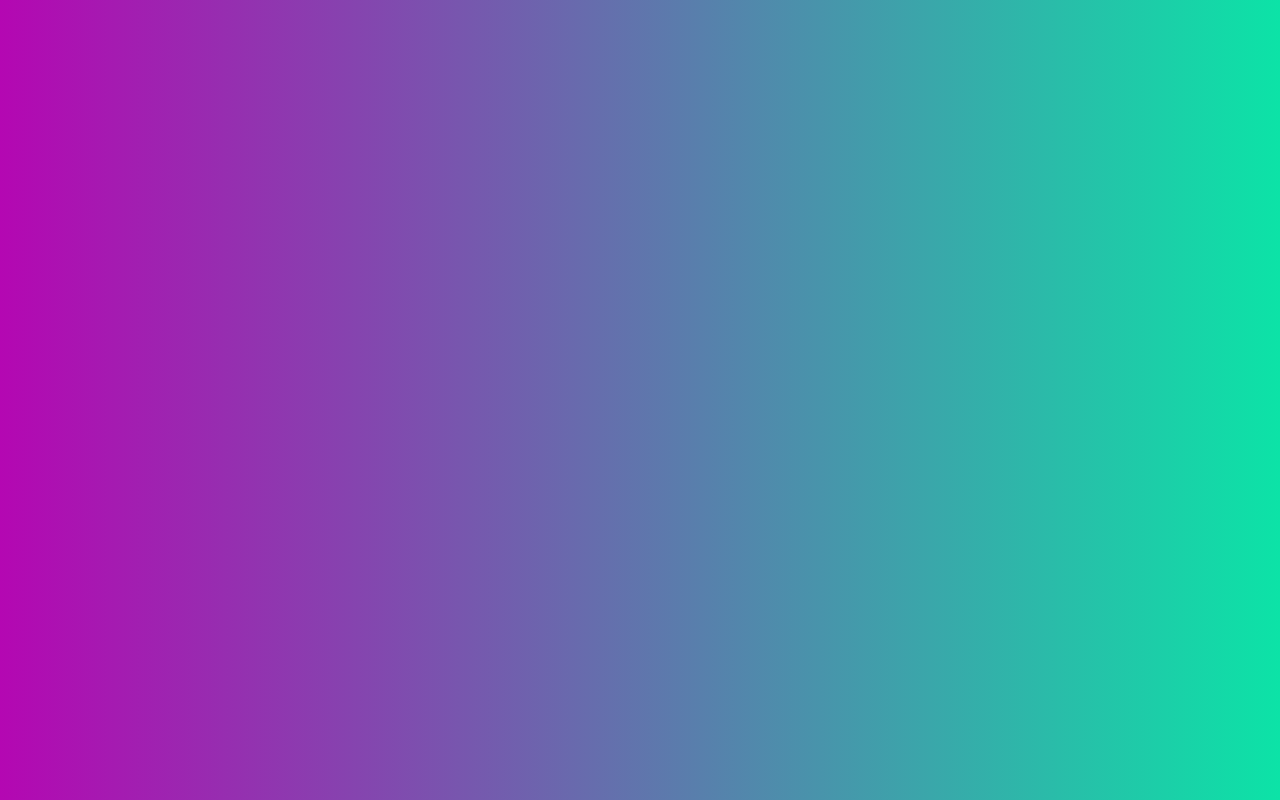
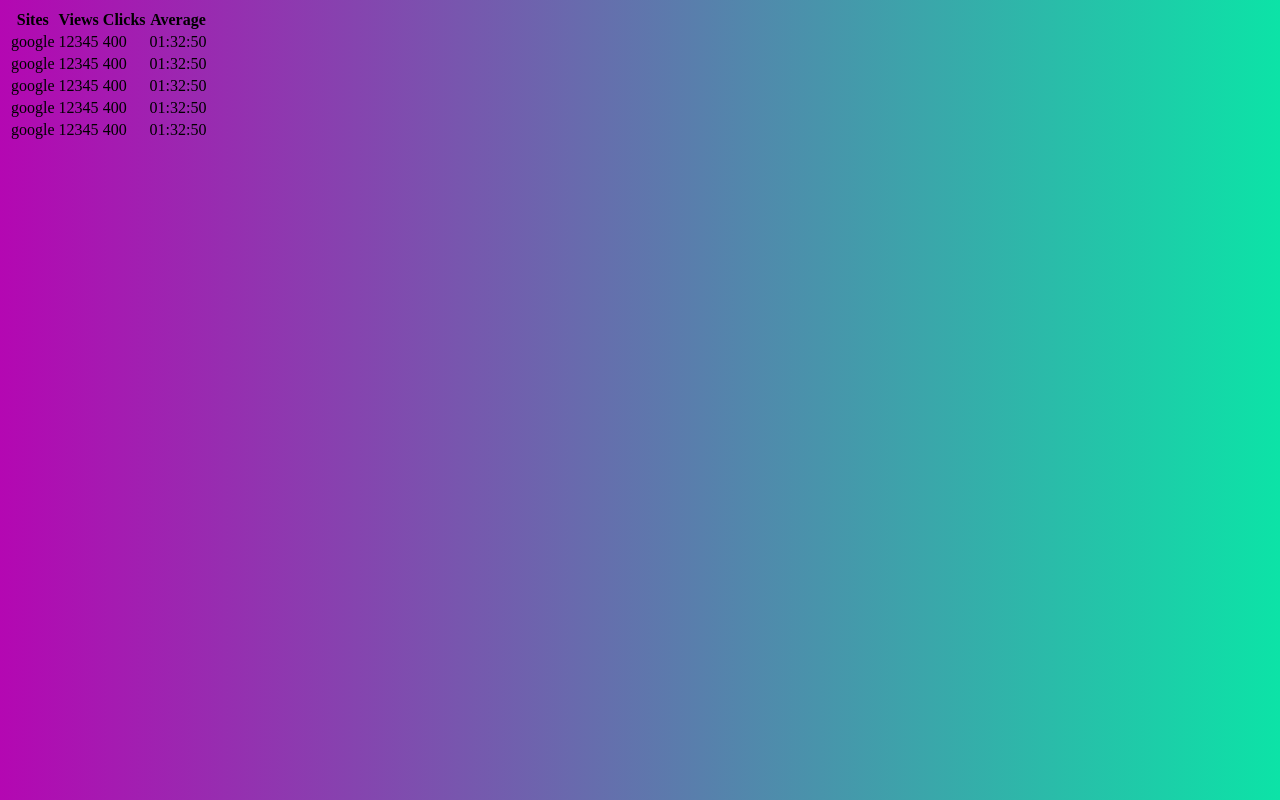
Before and after one commit to Douzandeh/Table, a plain HTML site: page index.html in a window 1280 px wide. Drawn offline with Linux system fonts and the light colour scheme.

Commit message:
Structure HTML Project Table

```diff
--- a/index.html
+++ b/index.html
@@ -1,12 +1,55 @@
 <!DOCTYPE html>
 <html lang="en">
-<head>
-    <meta charset="UTF-8">
-    <meta name="viewport" content="width=device-width, initial-scale=1.0">
-    <link rel="stylesheet" href="./style.css">
+  <head>
+    <meta charset="UTF-8" />
+    <meta name="viewport" content="width=device-width, initial-scale=1.0" />
+    <link rel="stylesheet" href="./style.css" />
     <title>Table</title>
-</head>
-<body>
-
-</body>
+  </head>
+  <body>
+    <div class="container">
+      <table>
+        <thead>
+          <tr>
+            <th>Sites</th>
+            <th>Views</th>
+            <th>Clicks</th>
+            <th>Average</th>
+          </tr>
+        </thead>
+        <tbody>
+          <tr>
+            <td>google</td>
+            <td>12345</td>
+            <td>400</td>
+            <td>01:32:50</td>
+          </tr>
+          <tr>
+            <td>google</td>
+            <td>12345</td>
+            <td>400</td>
+            <td>01:32:50</td>
+          </tr>
+          <tr>
+            <td>google</td>
+            <td>12345</td>
+            <td>400</td>
+            <td>01:32:50</td>
+          </tr>
+          <tr>
+            <td>google</td>
+            <td>12345</td>
+            <td>400</td>
+            <td>01:32:50</td>
+          </tr>
+          <tr>
+            <td>google</td>
+            <td>12345</td>
+            <td>400</td>
+            <td>01:32:50</td>
+          </tr>
+        </tbody>
+      </table>
+    </div>
+  </body>
 </html>
```
